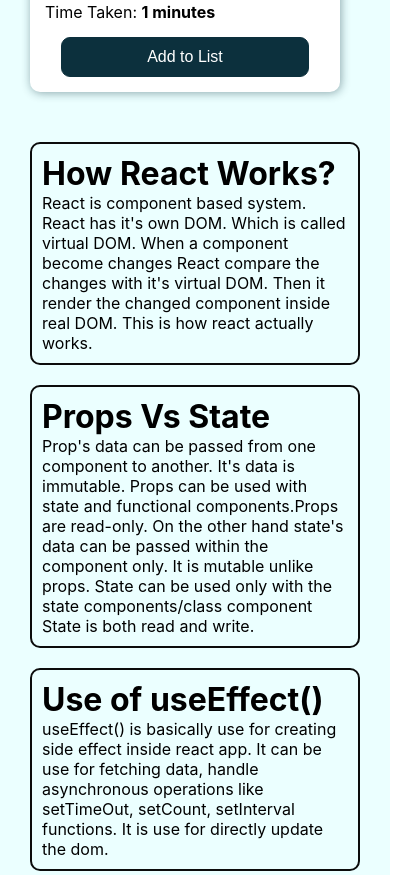
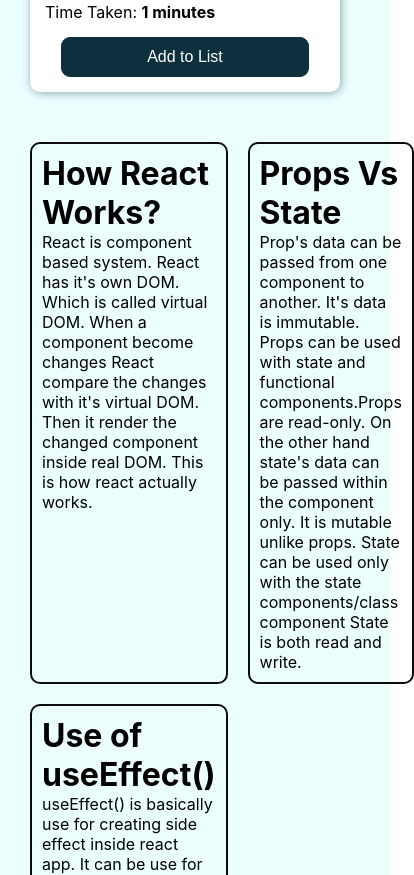
Before and after one commit to RahatRezwan/be-energetic, a React (Create React App) app: page / in a window 390 px wide. Shown: the part 5560-6435 px from the top of the page, 414 px wide, since content can reach past the window. Built offline with nearby package versions, Linux system fonts and the light colour scheme.

Commit message:
Toast massage added

```diff
--- a/package.json
+++ b/package.json
@@ -9,6 +9,7 @@
     "react": "^18.2.0",
     "react-dom": "^18.2.0",
     "react-scripts": "5.0.1",
+    "react-toastify": "^9.0.8",
     "web-vitals": "^2.1.4"
   },
   "scripts": {
--- a/src/App.js
+++ b/src/App.js
@@ -1,12 +1,17 @@
 import "./App.css";
 import Header from "./components/Header/Header";
 import Main from "./components/Main/Main";
+import { ToastContainer, toast } from "react-toastify";
+import "react-toastify/dist/ReactToastify.css";
 
 function App() {
+    const notify = () => {
+        toast("Congratulations! Your Exercise Completed.");
+    };
     return (
         <div>
             <Header></Header>
-            <Main></Main>
+            <Main notify={notify}></Main>
         </div>
     );
 }
--- a/src/components/Main/Main.css
+++ b/src/components/Main/Main.css
@@ -64,7 +64,7 @@
         grid-template-columns: repeat(1, 1fr);
     }
     .que-container {
-        grid-template-columns: repeat(1, 1fr);
+        grid-template-columns: repeat(2, 1fr);
     }
 }
 @media screen and (min-width: 300px) and (max-width: 660px) {
--- a/src/components/Main/Main.js
+++ b/src/components/Main/Main.js
@@ -5,7 +5,8 @@
 import Summary from "../Summary/Summary";
 import "./Main.css";
 
-const Main = () => {
+const Main = (props) => {
+    const { notify } = props;
     /* create state for fetching exercise */
     const [exercises, setExercises] = useState([]);
     /* State for exercisetime */
@@ -56,7 +57,7 @@
                     </div>
                 </div>
                 <div className="summary-div">
-                    <Summary timeTaken={timeTaken}></Summary>
+                    <Summary notify={notify} timeTaken={timeTaken}></Summary>
                 </div>
             </div>
             <div className="que-container">
--- a/src/components/Summary/Summary.js
+++ b/src/components/Summary/Summary.js
@@ -3,9 +3,9 @@
 import myPic from "../../my-pic.jpg";
 import Interval from "../Interval/Interval";
 import { addIntervalToLocalDb, getStoredTime } from "../../utilities/utilities";
+import { ToastContainer } from "react-toastify";
 const Summary = (props) => {
-    const { timeTaken } = props;
-    console.log(timeTaken);
+    const { timeTaken, notify } = props;
     /* Get Breaktime state */
     const [breaks, setBreaks] = useState([]);
 
@@ -91,7 +91,10 @@
             </div>
 
             <div className="activity-btn-div">
-                <button className="activity-btn">Activity Complete</button>
+                <button onClick={notify} className="activity-btn">
+                    Activity Complete
+                </button>
+                <ToastContainer></ToastContainer>
             </div>
         </div>
     );
```
Also changed, not shown: 1 other file (tests, documents, lock files or other folders).
